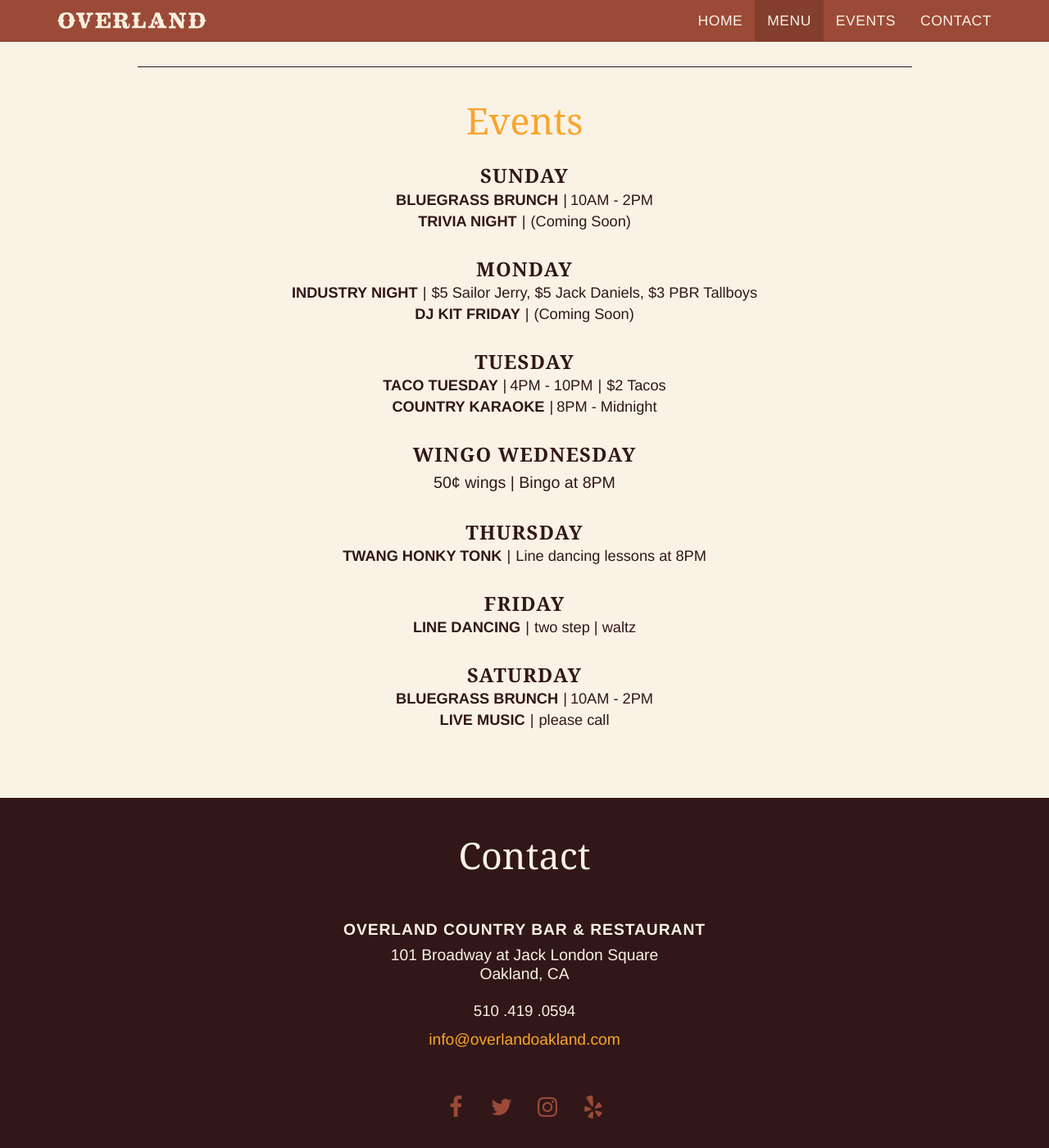
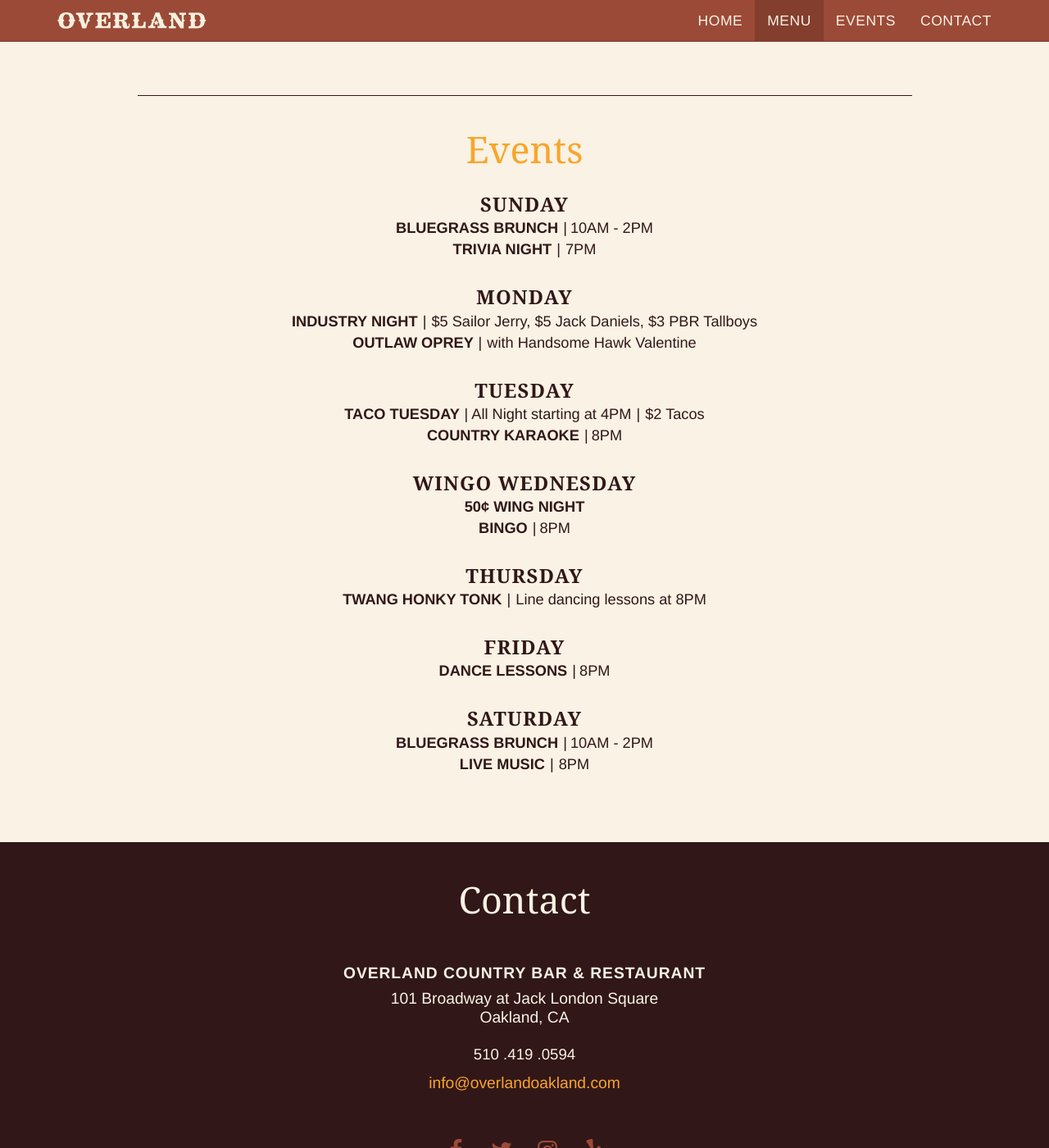
Before and after one commit to overland-oakland/overland-oakland.github.io, a Jekyll site: the page built from index.html, in a window 1280 px wide and 1400 px high, scrolled down 1114 px. Shown: the whole window at 82% size. Built offline with Jekyll 4.4.1, drawn with Linux system fonts in a browser that asks for light colours; nearby versions of some CDN libraries; some of the changed text lies outside the part shown.

Commit message:
update time and events list

```diff
--- a/_data/events/regular.yml
+++ b/_data/events/regular.yml
@@ -5,36 +5,38 @@
       - title: Bluegrass Brunch
         time: 10AM - 2PM
       - title: Trivia Night
-        description: (Coming Soon)
+        description: 7PM
     thumbnail:
   - day: Monday
     eventsList:
       - title: Industry Night
         description: $5 Sailor Jerry, $5 Jack Daniels, $3 PBR Tallboys
-      - title: DJ Kit Friday
-        description: (Coming Soon)
+      - title: Outlaw Oprey
+        description: with Handsome Hawk Valentine
   - day: Tuesday
     eventsList:
       - title: Taco Tuesday
-        time: 4PM - 10PM
+        time: All Night starting at 4PM
         description: $2 Tacos
       - title: Country Karaoke
-        time: 8PM - Midnight
+        time: 8PM
   - day: Wingo Wednesday
-    description: 50¢ wings | Bingo at 8PM
-    thumbnail:
+    eventsList:
+      - title: 50¢ wing night
+      - title: Bingo
+        time: 8PM
   - day: Thursday
     eventsList:
       - title: Twang Honky Tonk
         description: Line dancing lessons at 8PM
   - day: Friday
     eventsList:
-      - title: Line Dancing
-        description: two step | waltz
+      - title: Dance Lessons
+        time: 8PM
   - day: Saturday
     eventsList:
       - title: Bluegrass Brunch
         time: 10AM - 2PM
       - title: Live Music
-        description: please call
+        description: 8PM
 ---
--- a/_includes/businessInfo-home.html
+++ b/_includes/businessInfo-home.html
@@ -5,6 +5,8 @@
 			<h4 class="businessInfoGroup-title">{% for day in interval.dayOfWeek %}{% if forloop.first %}{{ day }} &ndash; {% endif %}{% if forloop.last %}{{ day }}{% endif %}{% endfor %}</h4>
 			<h5>{{ interval.opens }} &ndash; {{ interval.closes }}</h5>
 			{% endfor %}
+			<h4 class="businessInfoGroup-title">Sunday</h4>
+			<h5>11am - Midnight</h5>
 		</div>
 
 		<div class="col-xs-10 col-xs-offset-1 col-sm-4 col-sm-offset-1 businessInfoGroup text-center">
```
Also changed, not shown: _data/business/hours.yml (+3 -4 lines).
